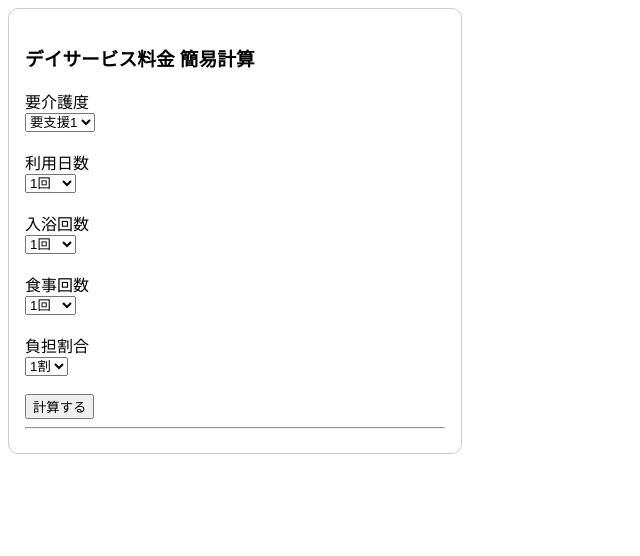
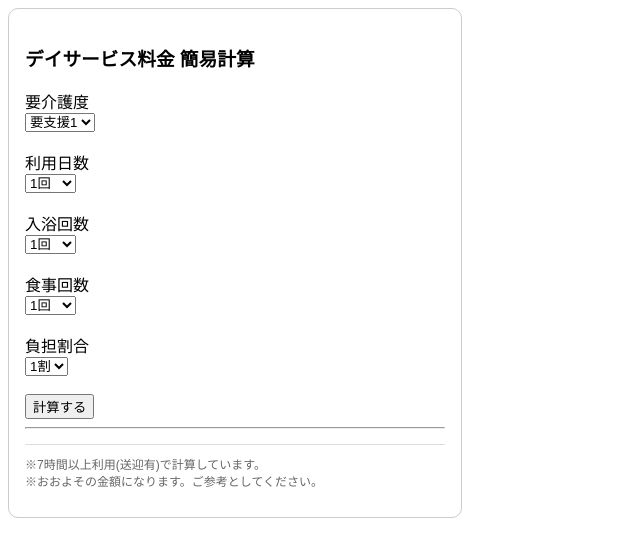
Before and after one commit to daymori1980-crypto/ryoukinzidoukeisan, a plain HTML site: page index.html in a window 1280 px wide. Shown: the whole page, without its empty margins (0-640 px from the left). Drawn offline with Linux system fonts and the light colour scheme.

Commit message:
Update index.html

```diff
--- a/index.html
+++ b/index.html
@@ -53,6 +53,10 @@
   <hr>
 
   <div id="result"></div>
+  <p style="font-size:12px;color:#666;margin-top:15px;border-top:1px solid #ddd;padding-top:10px;">
+※7時間以上利用(送迎有)で計算しています。<br>
+※おおよその金額になります。ご参考としてください。
+</p>
 </div>
 
 <script>
```
